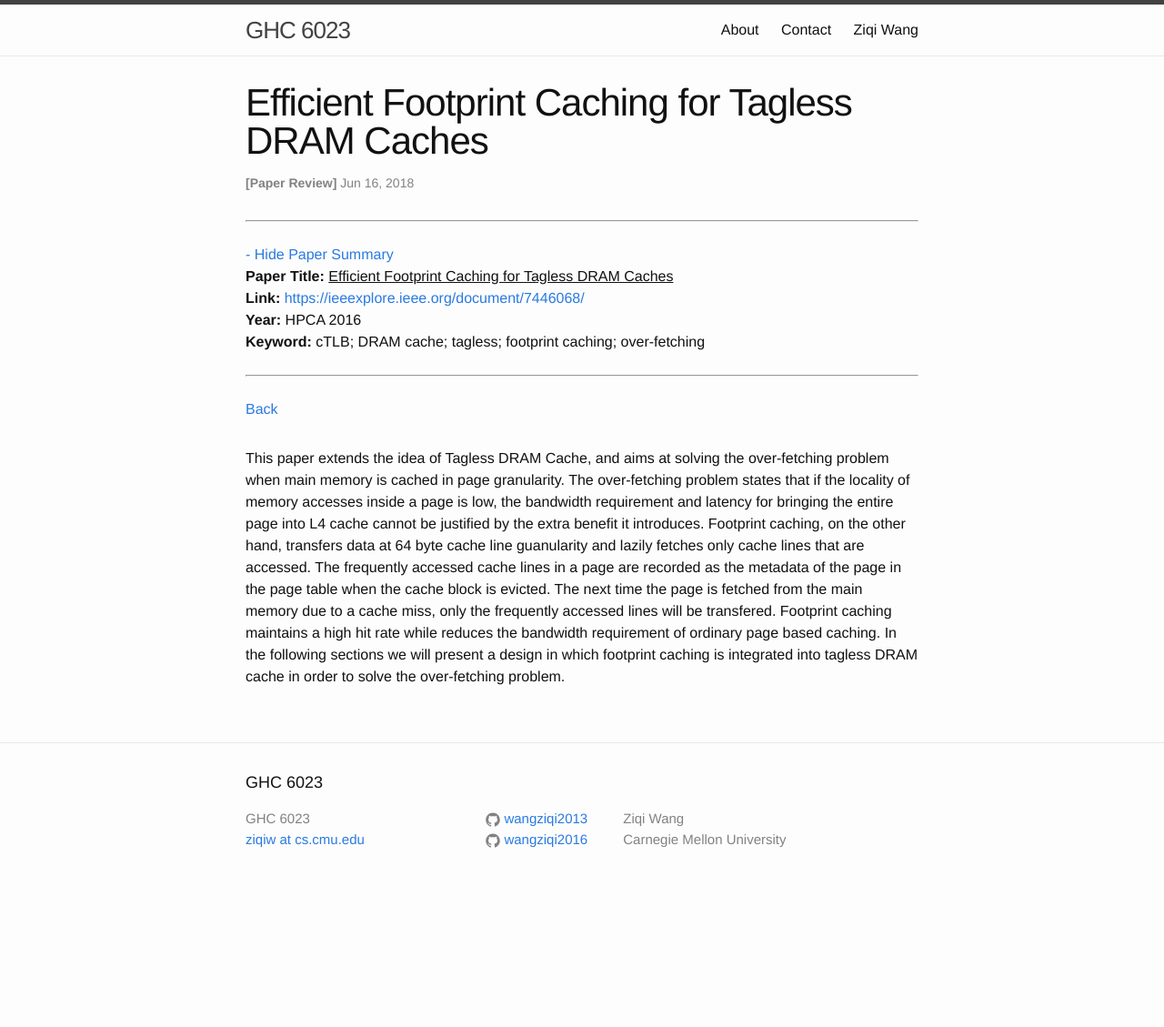
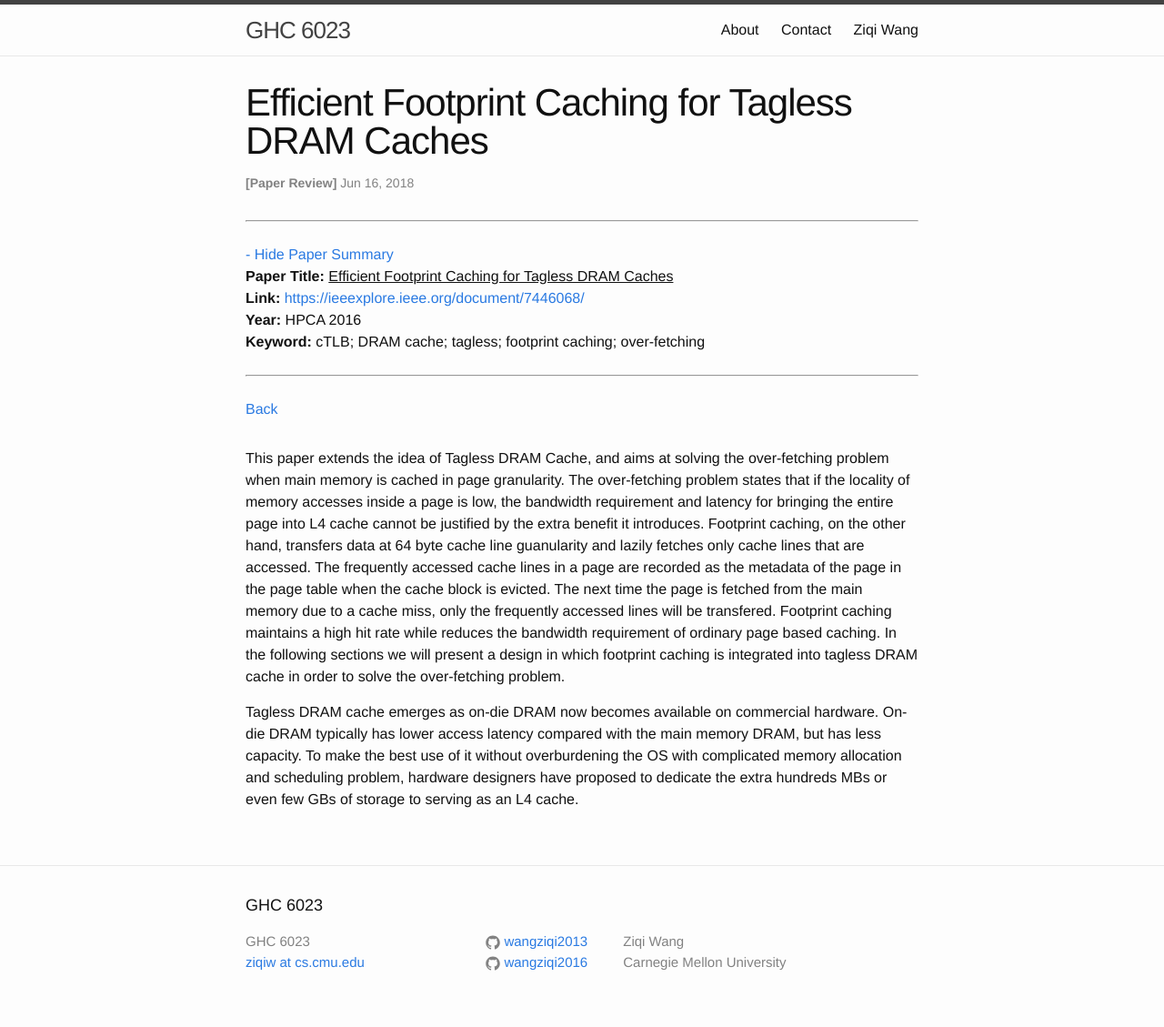
Before and after one commit to wangziqi2013/wangziqi2013.github.io, a Jekyll site: the page built from _posts/2018-06-16-Footprint-Caching.markdown, in a window 1280 px wide. Shown: the whole page at 91% size. Built offline with Jekyll 4.4.1, drawn with Linux system fonts in a browser that asks for light colours; before the commit the page ends 994 px from its top, so only the background shows below that.

Commit message:
Adding on die DRAM

```diff
--- a/_posts/2018-06-16-Footprint-Caching.markdown
+++ b/_posts/2018-06-16-Footprint-Caching.markdown
@@ -24,3 +24,8 @@ memory due to a cache miss, only the frequently accessed lines will be transfere
 a high hit rate while reduces the bandwidth requirement of ordinary page based caching. In the following sections
 we will present a design in which footprint caching is integrated into tagless DRAM cache in order to
 solve the over-fetching problem.
+
+Tagless DRAM cache emerges as on-die DRAM now becomes available on commercial hardware. On-die DRAM
+typically has lower access latency compared with the main memory DRAM, but has less capacity. To make the
+best use of it without overburdening the OS with complicated memory allocation and scheduling problem, hardware
+designers have proposed to dedicate the extra hundreds MBs or even few GBs of storage to serving as an L4 cache.
```
